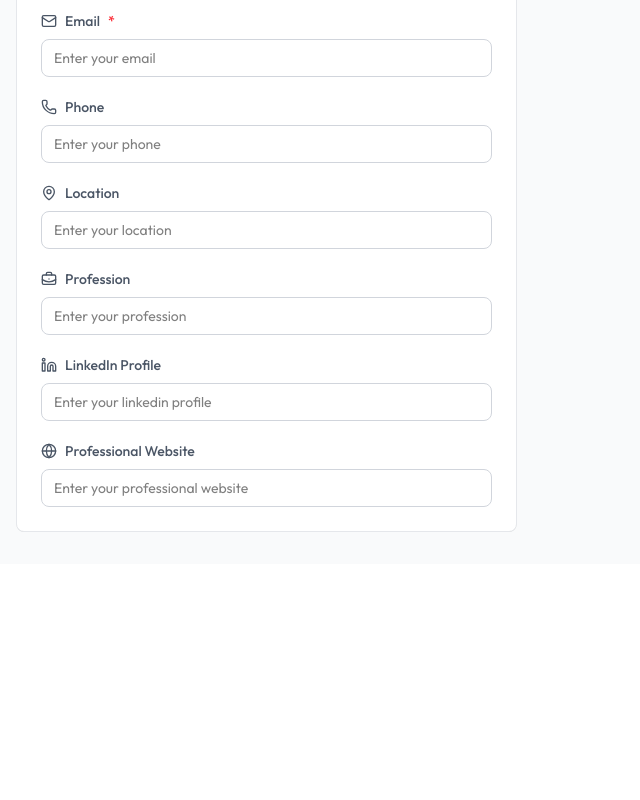
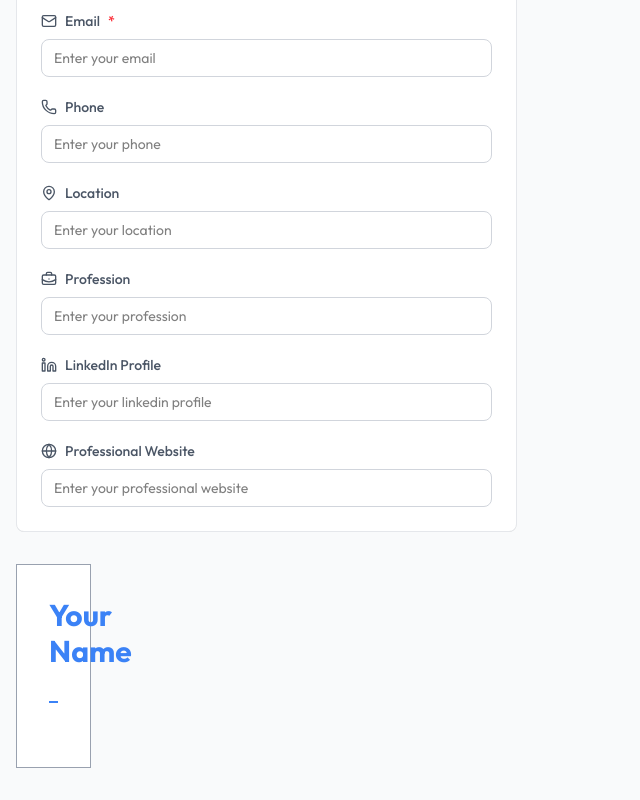
Before and after one commit to olana16/Resume-Builder, a React (Vite) app in the folder client/: page /app/builder/1 in a window 1280 px wide. Shown: the part 437-1237 px from the top of the page, without its empty margins (0-640 px from the left). Before the commit the page ends 1001 px from the top, so only its background shows below. Built offline with nearby package versions, Linux system fonts and the light colour scheme.

Commit message:
to update

```diff
--- /dev/null
+++ b/client/src/components/ResumePreview.jsx
@@ -0,0 +1,68 @@
+import React from 'react'
+import ClassicTemplate from './templates/ClassicTemplate'
+import ModernTemplate from './templates/ModernTemplate'
+import MinimalTemplate from './templates/MinimalTemplate'
+import MinimalImageTemplate from './templates/MinimalImageTemplate'
+
+const ResumePreview = ({ data, template, accentColor, classes = "" }) => {
+
+
+    const renderTemplate = () => {
+        switch (template) {
+            case "modern":
+                return <ModernTemplate data={data} accentColor={accentColor} />
+            case "minimal":
+                return <MinimalTemplate data={data} accentColor={accentColor} />
+            case "minimal-image":
+                return <MinimalImageTemplate data={data} accentColor={accentColor} />
+            default:
+                return <ClassicTemplate data={data} accentColor={accentColor} />
+        }
+    }
+
+    return (
+        <div className='w-full bg-gray-100'>
+            <div id='resume-preview'
+                className={"border border-gray-400 print:shadow-none print:border-none" + classes}>
+
+                {renderTemplate()}
+
+
+            </div>
+
+            <style jsx>{`
+ @page{
+ size:letter;
+ margin: 0;
+ }
+ @media print {
+ html,body{
+    width: 8.5in;
+    height: 11in;
+ overflow: hidden;}
+ body *{
+    visibility: hidden;
+}
+ #resume-preview, #resume-preview *{
+    visibility: visible;
+}
+    #resume-preview{
+
+    position: absolute;
+    left: 0;
+    top: 0;
+    width: 100%;
+    height: auto;
+    margin: 0;
+    padding: 0;
+    box-shadow: none !important;
+    border: none !important;
+    }
+ }
+`}</style>
+
+        </div>
+    )
+}
+
+export default ResumePreview
--- a/client/src/pages/ResumeBuilder.jsx
+++ b/client/src/pages/ResumeBuilder.jsx
@@ -4,6 +4,7 @@
 import { dummyResumeData } from '../assets/assets';
 import { ArrowBigLeftIcon, Briefcase, ChevronLeft, ChevronRight, FileText, FolderIcon, GraduationCap, Sparkles, User } from 'lucide-react';
 import PersonalInfoForm from '../components/PersonalInfoForm';
+import ResumePreview from '../components/ResumePreview';
 
 const ResumeBuilder = () => {
 
@@ -137,7 +138,14 @@
           </div>
 
           {/* Right Panel - Resume Preview */}
-          <div></div>
+          <div className='lg:col-span-7 max-lg:mt-6'>
+            {/* buttons */}
+
+          </div>
+          {/* Resume preview */}
+          <ResumePreview data={resumeData} template={resumeData.template}
+           accentColor={resumeData.accent_color} />
+
 
         </div>
       </div>
```
Also changed, not shown: client/src/components/templates/ClassicTemplate.jsx (renamed from client/src/assets/templates/ClassicTemplate.jsx), client/src/components/templates/MinimalImageTemplate.jsx (renamed from client/src/assets/templates/MinimalImageTemplate.jsx), client/src/components/templates/MinimalTemplate.jsx (renamed from client/src/assets/templates/MinimalTemplate.jsx), client/src/components/templates/ModernTemplate.jsx (renamed from client/src/assets/templates/ModernTemplate.jsx).
